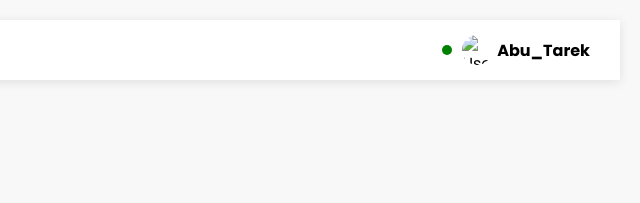
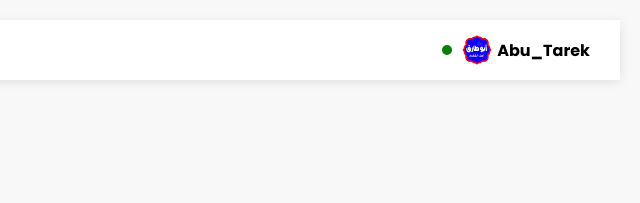
Before and after one commit to Rowyda020/latto, a plain HTML site: page index.html in a window 1280 px wide. Shown: the top 203 px of the page, 640-1280 px from the left. Drawn offline with Linux system fonts and the light colour scheme.

Commit message:
Update index.html

```diff
--- a/index.html
+++ b/index.html
@@ -24,7 +24,7 @@
 
                 <div class="profile">
                     <span class="green-dot"></span>
-                    <img src="./assets/logo.jpg" alt="User">
+                    <img src="./logo.jpg" alt="User">
                     <span class="username">Abu_Tarek</span>
 
                 </div>
```
